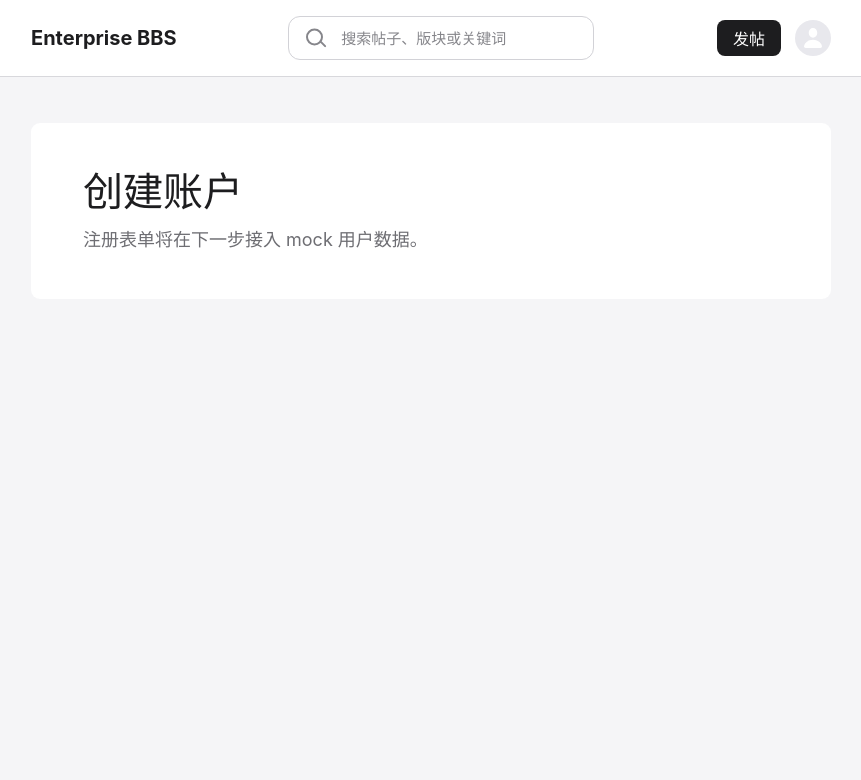
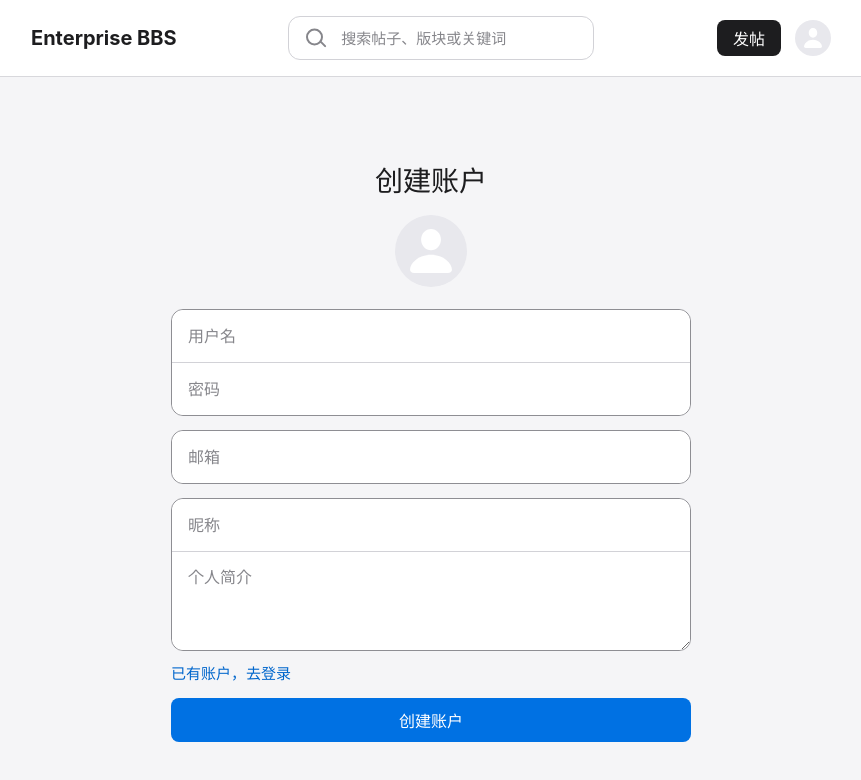
Before and after one commit to fatsheepER/enterprise-bbs, a Vue app in the folder frontend/: page /register in a window 1280 px wide. Shown: the top 780 px of the page, without its empty margins (209-1070 px from the left). Built offline with nearby package versions, Linux system fonts and the light colour scheme.

Commit message:
feat: Add /register page

```diff
--- a/frontend/src/assets/main.css
+++ b/frontend/src/assets/main.css
@@ -259,6 +259,32 @@ a {
   gap: 18px;
 }
 
+.auth-card--register {
+  width: min(100%, 520px);
+  gap: 14px;
+}
+
+.auth-card--register .auth-card__title {
+  margin-bottom: 4px;
+}
+
+.auth-avatar-preview {
+  display: grid;
+  justify-self: center;
+  width: 72px;
+  height: 72px;
+  margin-bottom: 8px;
+  place-items: center;
+  border-radius: 999px;
+  background: #e8e8ed;
+}
+
+.auth-avatar-preview__image {
+  width: 44px;
+  height: 44px;
+  object-fit: contain;
+}
+
 .auth-card__title {
   margin: 0 0 12px;
   color: #1d1d1f;
@@ -304,12 +330,26 @@ a {
   font-size: 16px;
 }
 
+.auth-field__input--textarea {
+  display: block;
+  height: auto;
+  min-height: 88px;
+  padding-top: 14px;
+  padding-bottom: 14px;
+  line-height: 1.45;
+  resize: vertical;
+}
+
 .auth-field:first-child .auth-field__input {
   border-radius: 11px 11px 0 0;
 }
 
 .auth-field:last-child .auth-field__input {
   border-radius: 0 0 11px 11px;
+}
+
+.auth-field:only-child .auth-field__input {
+  border-radius: 11px;
 }
 
 .auth-field__input::placeholder {
--- a/frontend/src/router/index.js
+++ b/frontend/src/router/index.js
@@ -6,6 +6,7 @@ import PostDetailView from '../views/front/PostDetailView.vue'
 import PostsView from '../views/front/PostsView.vue'
 import LoginView from '../views/LoginView.vue'
 import PlaceholderView from '../views/PlaceholderView.vue'
+import RegisterView from '../views/RegisterView.vue'
 
 const router = createRouter({
   history: createWebHistory(import.meta.env.BASE_URL),
@@ -28,11 +29,7 @@ const router = createRouter({
     {
       path: '/register',
       name: 'register',
-      component: PlaceholderView,
-      props: {
-        title: '创建账户',
-        description: '注册表单将在下一步接入 mock 用户数据。',
-      },
+      component: RegisterView,
     },
     {
       path: '/profile',
--- a/frontend/src/stores/auth.js
+++ b/frontend/src/stores/auth.js
@@ -4,6 +4,7 @@ import { defineStore } from 'pinia'
 import { users } from '../mock/users'
 
 const CURRENT_USER_KEY = 'currentUser'
+const MOCK_USERS_KEY = 'mockUsers'
 
 function withoutPassword(user) {
   const safeUser = { ...user }
@@ -21,6 +22,33 @@ function readStoredUser() {
   }
 }
 
+function readMockUsers() {
+  try {
+    const storedUsers = JSON.parse(localStorage.getItem(MOCK_USERS_KEY) || '[]')
+
+    return Array.isArray(storedUsers) ? storedUsers : []
+  } catch {
+    localStorage.removeItem(MOCK_USERS_KEY)
+    return []
+  }
+}
+
+function writeMockUsers(mockUsers) {
+  localStorage.setItem(MOCK_USERS_KEY, JSON.stringify(mockUsers))
+}
+
+function allUsers() {
+  return [...users, ...readMockUsers()]
+}
+
+function formatTimestamp(date = new Date()) {
+  const pad = (value) => String(value).padStart(2, '0')
+
+  return `${date.getFullYear()}-${pad(date.getMonth() + 1)}-${pad(date.getDate())} ${pad(
+    date.getHours(),
+  )}:${pad(date.getMinutes())}:${pad(date.getSeconds())}`
+}
+
 export const useAuthStore = defineStore('auth', () => {
   const currentUser = ref(readStoredUser())
 
@@ -32,7 +60,7 @@ export const useAuthStore = defineStore('auth', () => {
 
   function login({ username, password }) {
     const normalizedUsername = username.trim()
-    const matchedUser = users.find(
+    const matchedUser = allUsers().find(
       (user) => user.username === normalizedUsername && user.password === password,
     )
 
@@ -41,6 +69,40 @@ export const useAuthStore = defineStore('auth', () => {
     }
 
     const safeUser = withoutPassword(matchedUser)
+    localStorage.setItem(CURRENT_USER_KEY, JSON.stringify(safeUser))
+    currentUser.value = safeUser
+
+    return safeUser
+  }
+
+  function register({ username, password, nickname, avatar, email, bio }) {
+    const normalizedUsername = username.trim()
+    const normalizedNickname = nickname.trim() || normalizedUsername
+    const normalizedAvatar = avatar?.trim() ?? ''
+    const normalizedEmail = email.trim()
+    const normalizedBio = bio.trim()
+
+    if (allUsers().some((user) => user.username === normalizedUsername)) {
+      throw new Error('用户名已存在')
+    }
+
+    const now = formatTimestamp()
+    const newUser = {
+      id: Math.max(0, ...allUsers().map((user) => user.id)) + 1,
+      username: normalizedUsername,
+      password,
+      nickname: normalizedNickname,
+      avatar: normalizedAvatar,
+      email: normalizedEmail,
+      bio: normalizedBio,
+      role: 'USER',
+      createdAt: now,
+      updatedAt: now,
+    }
+    const nextMockUsers = [...readMockUsers(), newUser]
+    writeMockUsers(nextMockUsers)
+
+    const safeUser = withoutPassword(newUser)
     localStorage.setItem(CURRENT_USER_KEY, JSON.stringify(safeUser))
     currentUser.value = safeUser
 
@@ -62,6 +124,7 @@ export const useAuthStore = defineStore('auth', () => {
     isAdmin,
     displayName,
     login,
+    register,
     logout,
     syncFromStorage,
   }
--- /dev/null
+++ b/frontend/src/views/RegisterView.vue
@@ -0,0 +1,115 @@
+<script setup>
+import { reactive, ref } from 'vue'
+import { useRouter } from 'vue-router'
+
+import personPlaceholder from '../assets/person-placeholder.svg'
+import { useAuthStore } from '../stores/auth'
+
+const authStore = useAuthStore()
+const router = useRouter()
+
+const form = reactive({
+  username: '',
+  password: '',
+  nickname: '',
+  avatar: '',
+  email: '',
+  bio: '',
+})
+const errorMessage = ref('')
+
+function submitRegister() {
+  errorMessage.value = ''
+
+  try {
+    authStore.register(form)
+    router.push('/profile')
+  } catch (error) {
+    errorMessage.value = error.message || '注册失败'
+  }
+}
+</script>
+
+<template>
+  <section class="auth-page">
+    <form class="auth-card auth-card--register" @submit.prevent="submitRegister">
+      <h1 class="auth-card__title">创建账户</h1>
+
+      <div class="auth-avatar-preview" aria-hidden="true">
+        <img class="auth-avatar-preview__image" :src="personPlaceholder" alt="" />
+      </div>
+
+      <div class="auth-card__fields">
+        <label class="auth-field">
+          <span class="auth-field__label">用户名</span>
+          <input
+            v-model="form.username"
+            class="auth-field__input"
+            type="text"
+            placeholder="用户名"
+            autocomplete="username"
+            minlength="3"
+            maxlength="20"
+            required
+          />
+        </label>
+
+        <label class="auth-field">
+          <span class="auth-field__label">密码</span>
+          <input
+            v-model="form.password"
+            class="auth-field__input"
+            type="password"
+            placeholder="密码"
+            autocomplete="new-password"
+            minlength="6"
+            maxlength="32"
+            required
+          />
+        </label>
+      </div>
+
+      <div class="auth-card__fields">
+        <label class="auth-field">
+          <span class="auth-field__label">邮箱</span>
+          <input
+            v-model="form.email"
+            class="auth-field__input"
+            type="email"
+            placeholder="邮箱"
+            autocomplete="email"
+          />
+        </label>
+      </div>
+
+      <div class="auth-card__fields">
+        <label class="auth-field">
+          <span class="auth-field__label">昵称</span>
+          <input
+            v-model="form.nickname"
+            class="auth-field__input"
+            type="text"
+            placeholder="昵称"
+            autocomplete="nickname"
+          />
+        </label>
+
+        <label class="auth-field">
+          <span class="auth-field__label">个人简介</span>
+          <textarea
+            v-model="form.bio"
+            class="auth-field__input auth-field__input--textarea"
+            placeholder="个人简介"
+            rows="3"
+          ></textarea>
+        </label>
+      </div>
+
+      <p v-if="errorMessage" class="auth-card__error">{{ errorMessage }}</p>
+
+      <RouterLink class="auth-card__link" to="/login">已有账户，去登录</RouterLink>
+
+      <button class="auth-card__submit" type="submit">创建账户</button>
+    </form>
+  </section>
+</template>
```
